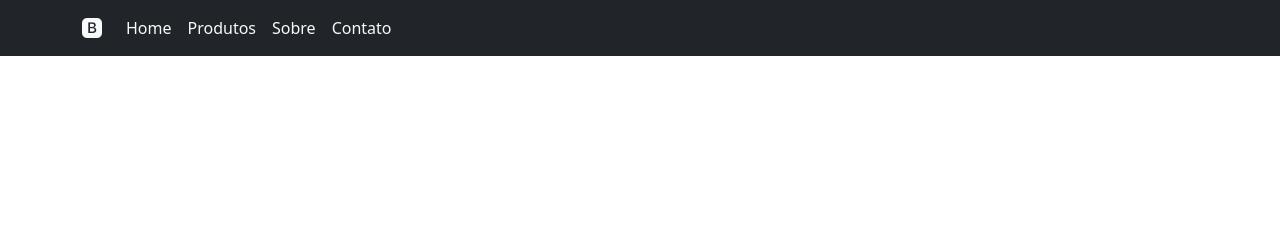
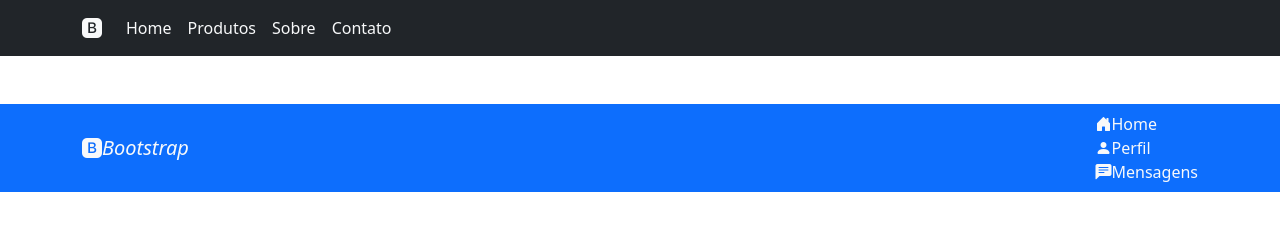
Before and after one commit to StefanyLino/Bootstrap_Intro, a plain HTML site: page ex6_navbar/ex6.html in a window 1280 px wide. Drawn offline with nearby package versions, Linux system fonts and the light colour scheme.

Commit message:
Exercício 6 - NavBar

```diff
--- a/ex6_navbar/ex6.html
+++ b/ex6_navbar/ex6.html
@@ -33,6 +33,20 @@
         </div>
      </nav>
 
+     <!-- Segunda NavBar -->
+      <nav class="navbar navbar-expand-lg navbar-light bg-primary mt-5">
+        <div class="container">
+            <a href="#" class="navbar-brand">
+                <i class="bi bi-bootstrap-fill text-light">Bootstrap</i>
+            </a>
+            <div class="navbar-bar">
+                <a href="#" class="nav-link text-light"><i class="bi bi-house-door-fill text-light"></i>Home</a>
+                <a href="#" class="nav-link text-light"><i class="bi bi-person-fill text-light"></i>Perfil</a>
+                <a href="#" class="nav-link text-light"><i class="bi bi-chat-left-text-fill text-light"></i>Mensagens</a>
+            </div>
+        </div>
+      </nav>
+
 
 
     <script src="https://cdn.jsdelivr.net/npm/bootstrap@5.3.0/dist/js/bootstrap.bundle.min.js"></script>
```
